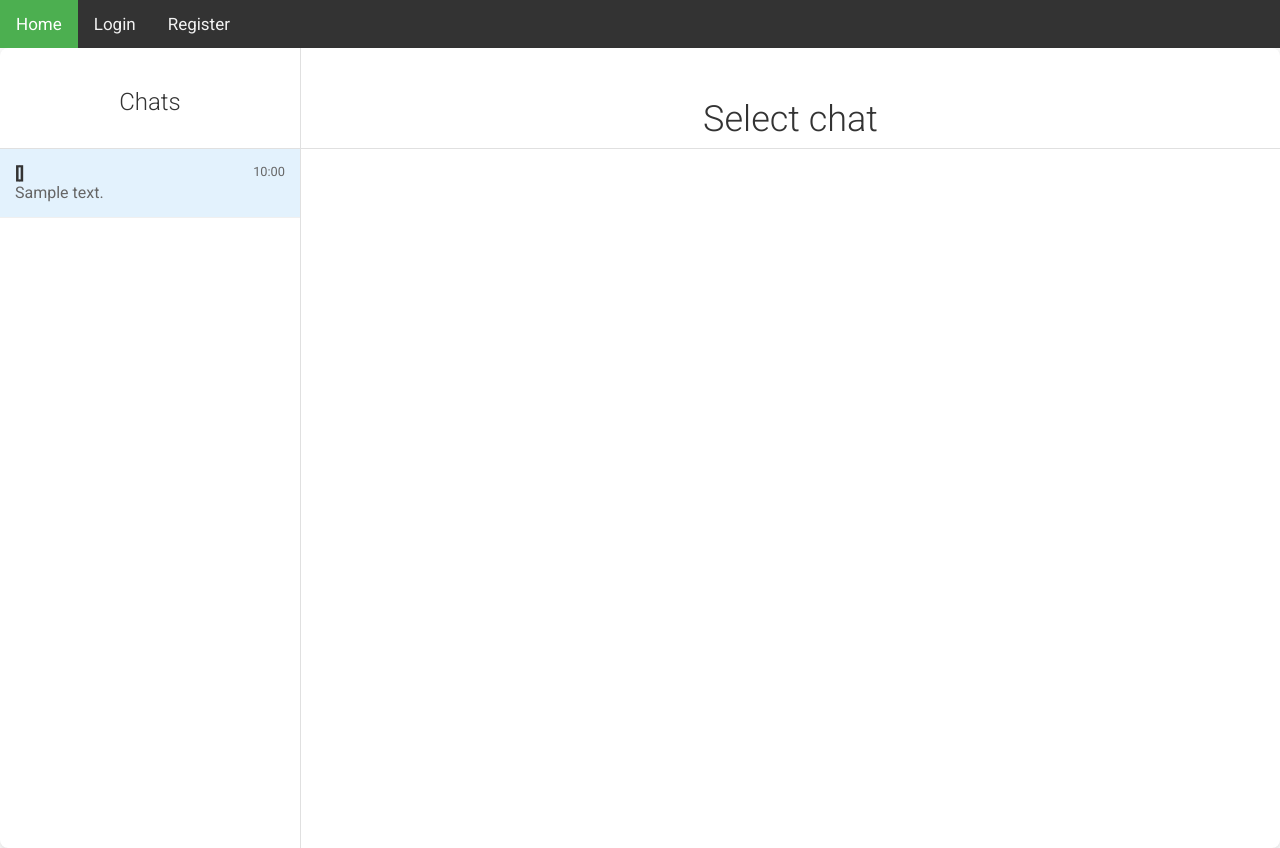
After one commit to DmitriiViktorov/InstantMessages, a FastAPI app: template app/templates/chats.html in a window 1280 px wide. The commit adds this page. Run offline with FastAPI, Linux system fonts and the light colour scheme; the template is opened without the code that fills it: most values are stand-ins (such as "Sample title", 1, 10 or a date in 2020); parts of the project's set-up code (start-up, migrations or seed data) failed here and were passed over.

Commit message:
I have configured the operation of chats, added permissions to access chat rooms. distributed the code into separated modules.

```diff
--- a/app/auth/auth.py
+++ b/app/auth/auth.py
@@ -1,8 +1,6 @@
-from fastapi_users.authentication import CookieTransport
 import redis.asyncio
-from fastapi_users.authentication import RedisStrategy
-from fastapi_users.authentication import AuthenticationBackend
 from fastapi_users import FastAPIUsers
+from fastapi_users.authentication import CookieTransport, RedisStrategy, AuthenticationBackend
 
 from .models import User
 from .manager import get_user_manager
@@ -18,7 +16,7 @@ cookie_transport = CookieTransport(
 
 redis = redis.asyncio.from_url(
     "redis://cache:6379",
-    decode_responses=True
+    decode_responses=False
 )
 
 def get_redis_strategy() -> RedisStrategy:
--- a/app/chat/models.py
+++ b/app/chat/models.py
@@ -1,4 +1,4 @@
-from sqlalchemy import Column, Integer, String, Text, ForeignKey, DateTime
+from sqlalchemy import Column, Integer, Text, ForeignKey, DateTime
 from sqlalchemy.sql import func
 
 from database import Base
--- a/app/main.py
+++ b/app/main.py
@@ -13,15 +13,23 @@ from auth.models import User
 
 from templates_config import templates
 
+from contextlib import asynccontextmanager
+
+
+from fastapi_cache import FastAPICache
+from fastapi_cache.backends.redis import RedisBackend
+
+from redis import asyncio as aioredis
+from fastapi_cache.decorator import cache
+
+
 @asynccontextmanager
 async def lifespan(app: FastAPI):
-    # async with engine.begin() as conn:
-    #     await conn.run_sync(Base.metadata.drop_all)
-        # await conn.run_sync(Base.metadata.create_all, checkfirst=True)
+    redis = aioredis.from_url("redis://cache:6379")
+    FastAPICache.init(RedisBackend(redis), prefix="fastapi-cache")
     yield
     await SessionLocal().close()
     await engine.dispose()
-
 
 app = FastAPI(lifespan=lifespan)
 app.mount("/static", StaticFiles(directory="static"), name="static")
--- a/app/static/css/base.css
+++ b/app/static/css/base.css
@@ -1,122 +1,99 @@
 @import url(//fonts.googleapis.com/css?family=Roboto:500,300,400);
 
 body {
-    margin:0;
-    font-family:'Roboto', sans-serif;
-    font-weight:400;
-    color:#333;
+    margin: 0;
+    font-family: 'Roboto', sans-serif;
+    font-weight: 400;
+    color: #333;
+    background-color: #f9f9f9; /* Базовый фоновый цвет */
 }
 
 a {
-    color:#3fad37;
-    text-decoration:none;
+    color: #3fad37;
+    text-decoration: none;
 }
 
 ul {
-    float:left;
+    padding: 0;
+    margin: 0;
+    list-style: none;
 }
 
 h1, h2, h3, h4, h5, h6 {
-    font-family:'Roboto', sans-serif;
-    font-weight:300;
+    font-family: 'Roboto', sans-serif;
+    font-weight: 300;
 }
 
 h1 {
-    background:#efefef;
-    width:100%;
-    overflow:auto;
-    padding:20px 0 20px 40px;
-    margin:0;
+    background: #efefef;
+    padding: 20px 40px;
+    margin: 0;
+    overflow: hidden;
 }
 
 .module {
-    padding:10px 20px;
-    float:left;
-    width:600px;
-}
-
-.module h3 {
-    margin:20px 0 0;
-    padding:0;
-    width:100%;
-}
-
-.module p {
-    margin:10px 0 20px;
-    width:100%;
-    float:left;
+    padding: 10px 20px;
+    max-width: 600px;
+    margin: 0 auto; /* Центрирование модуля */
 }
 
 #header {
-    background:#4dcc43;
-    overflow:auto;
-    padding:10px 20px;
-    border-bottom:6px solid #3fad37;
+    background: #4dcc43;
+    padding: 10px 20px;
+    border-bottom: 6px solid #3fad37;
+    display: flex;
+    justify-content: space-between;
+    align-items: center;
 }
 
 #header .logo {
-    text-decoration:none;
-    font-family:'Roboto', sans-serif;
-    font-weight:300;
-    text-transform:uppercase;
-    font-size:24px;
-    color:#fff;
-    float:left;
+    font-family: 'Roboto', sans-serif;
+    font-weight: 300;
+    text-transform: uppercase;
+    font-size: 24px;
+    color: #fff;
 }
 
 #header a {
-    color:#fff;
-}
-
-#header .menu {
-    list-style:none;
-    float:right;
-    margin:0;
-    padding:0;
+    color: #fff;
 }
 
 .contents {
-    width:20%;
-    padding:10px;
-    float:left;
-    background:#333;
+    width: 20%;
+    padding: 10px;
+    float: left;
+    background: #333;
     color: #fff;
-    font-family:'Roboto', sans-serif;
-}
-
-.contents ul {
-    list-style:none;
-    margin:0;
-    padding:0;
-    width:100%;
 }
 
 .contents ul li {
-    margin:0 0 10px 0;
-    padding:4px 10px 10px;
-    overflow:auto;
-    cursor:move;
+    padding: 10px;
+    border-bottom: 1px solid #444;
+    cursor: pointer;
 }
 
-
 #chat-container {
-    max-width: 600px;
+    width: 600px;
     margin: 20px auto;
+    background-color: #f5f5f5;
+    border-radius: 8px;
+    overflow: hidden;
+    box-shadow: 0 2px 4px rgba(0, 0, 0, 0.1);
 }
 
 #messages {
     height: 400px;
     overflow-y: auto;
+    padding: 20px;
     border: 1px solid #ccc;
-    padding: 10px;
-    margin-bottom: 10px;
 }
 
 .message {
-    margin: 10px 0;
     padding: 8px 12px;
     border-radius: 8px;
     max-width: 70%;
+    margin-bottom: 10px;
+    position: relative;
 }
 
 .sent {
@@ -131,17 +108,138 @@ h1 {
 .message-time {
     font-size: 0.8em;
     color: #666;
-    margin-left: 8px;
+    position: absolute;
+    bottom: 5px;
+    right: 10px;
 }
 
 #message-form {
     display: flex;
-    gap: 10px;
+    padding: 20px;
+    background: #fff;
+    border-top: 1px solid #e0e0e0;
 }
 
 #messageText {
     flex-grow: 1;
-    padding: 8px;
+    padding: 10px;
+    border: 1px solid #e0e0e0;
+    border-radius: 4px;
+}
+
+button {
+    padding: 10px 20px;
+    background: #1976d2;
+    color: #fff;
+    border: none;
+    border-radius: 4px;
+    cursor: pointer;
+    transition: background-color 0.3s;
+}
+
+button:hover {
+    background: #1565c0;
+}
+
+.chat-layout {
+    display: flex;
+    height: 100vh;
+    max-width: 1400px;
+    margin: 0 auto;
+    background: #fff;
+    border-radius: 8px;
+    overflow: hidden;
+    box-shadow: 0 2px 4px rgba(0, 0, 0, 0.1);
+}
+
+.sidebar {
+    width: 300px;
+    display: flex;
+    flex-direction: column;
+    border-right: 1px solid #e0e0e0;
+}
+
+.sidebar-header {
+    height: 60px;
+    padding: 20px;
+    border-bottom: 1px solid #e0e0e0;
+    text-align: center;
+    font-weight: bold;
+}
+
+.chat-list {
+    overflow-y: auto;
+    flex-grow: 1;
+}
+
+.chat-item {
+    display: flex;
+    padding: 15px;
+    text-decoration: none;
+    color: inherit;
+    border-bottom: 1px solid #f0f0f0;
+    transition: background-color 0.2s;
+}
+
+.chat-item:hover {
+    background-color: #f5f5f5;
+}
+
+.chat-item.active {
+    background-color: #e3f2fd;
+}
+
+.chat-item-avatar {
+    width: 40px;
+    height: 40px;
+    border-radius: 50%;
+    background: #e0e0e0;
+    display: flex;
+    align-items: center;
+    justify-content: center;
+    font-weight: bold;
+    margin-right: 15px;
+}
+
+.chat-item-info {
+    flex-grow: 1;
+    min-width: 0;
+}
+
+.chat-item-top {
+    display: flex;
+    justify-content: space-between;
+}
+
+.chat-item-name {
+    font-weight: bold;
+}
+
+.chat-item-time {
+    font-size: 0.8em;
+    color: #666;
+}
+
+.chat-item-message {
+    color: #666;
+    white-space: nowrap;
+    overflow: hidden;
+    text-overflow: ellipsis;
+}
+
+.chat-main {
+    flex-grow: 1;
+    display: flex;
+    flex-direction: column;
+}
+
+.chat-header {
+    height: 60px;
+    padding: 20px;
+    border-bottom: 1px solid #e0e0e0;
+    text-align: center;
+    font-size: 1.5em;
+    font-weight: bold;
 }
 
 .topnav {
@@ -170,3 +268,33 @@ h1 {
     background-color: #4CAF50;
     color: white;
 }
+
+.toast {
+    position: fixed;
+    top: 20px;
+    right: 20px;
+    padding: 15px 25px;
+    background: #f44336;  /* Красный для ошибок */
+    color: white;
+    border-radius: 4px;
+    box-shadow: 0 4px 8px rgba(0,0,0,0.1);
+    z-index: 1000;
+    opacity: 0;
+    transition: opacity 0.3s ease-in-out;
+}
+
+.toast.show {
+    opacity: 1;
+}
+
+.toast.success {
+    background: #4CAF50;  /* Зеленый для успеха */
+}
+
+.toast.error {
+    background: #f44336;  /* Красный для ошибок */
+}
+
+.toast.warning {
+    background: #ff9800;  /* Оранжевый для предупреждений */
+}
--- a/app/templates/base.html
+++ b/app/templates/base.html
@@ -17,7 +17,7 @@
     <a class="active" href="{{ url_for('home') }}">Home</a>
     {% if user %}
     	<a href="/profile">Your profile</a>
-      <a href="/chat">Chat</a>
+      <a href="/chat">Chats</a>
       <a href="/logout">Log out</a>
     {% else %}
       <a href="/login">Login</a>
@@ -27,5 +27,29 @@
   {% block content %}
 
   {% endblock %}
+  <div id="toast" class="toast"></div>
+
+  <script>
+      function showToast(message, type = 'error') {
+          const toast = document.getElementById('toast');
+          toast.textContent = message;
+          toast.className = `toast ${type} show`;
+
+          setTimeout(() => {
+              toast.className = 'toast';
+          }, 5000);
+      }
+
+      document.addEventListener('DOMContentLoaded', () => {
+          const message = '{{ request.headers.get("X-Message", "") }}';
+          const messageType = '{{ request.headers.get("X-Message-Type", "") }}';
+
+          if (message) {
+              showToast(message, messageType);
+          }
+      });
+  </script>
+
+
 </body>
 </html>
--- /dev/null
+++ b/app/templates/chats.html
@@ -0,0 +1,48 @@
+{% extends "base.html" %}
+
+{% block title %}
+    Chat with User {{ other_user_id }}
+{% endblock %}
+
+{% block content %}
+   <div class="chat-layout">
+        <div class="sidebar">
+            <div class="sidebar-header">
+                <h2>Chats</h2>
+            </div>
+            <div class="chat-list">
+                {% for chat in chats %}
+                    <a href="/chat/{{ current_user_id }}/{{ chat.chat_id }}"
+                       class="chat-item {% if chat.chat_id == other_user_id %}active{% endif %}">
+                        <div class="chat-item-info">
+                            <div class="chat-item-top">
+                                <span class="chat-item-name">{{ chat.nick_name }}</span>
+                                {% if chat.last_message %}
+                                    <span class="chat-item-time">
+                                        {{ chat.last_message.created_at | time_format }}
+                                    </span>
+                                {% endif %}
+                            </div>
+                            <div class="chat-item-message">
+                                {% if chat.last_message %}
+                                    {{ chat.last_message.message[:20] }}{% if chat.last_message.message|length > 20 %}...{% endif %}
+                                {% else %}
+                                  No messages yet.
+                                {% endif %}
+                            </div>
+                        </div>
+                    </a>
+                {% endfor %}
+            </div>
+        </div>
+
+        <div class="chat-main">
+            <div class="chat-header">
+                <h2>Select chat</h2>
+            </div>
+
+        </div>
+    </div>
+
+
+{% endblock %}
--- a/app/templates_config.py
+++ b/app/templates_config.py
@@ -1,3 +1,18 @@
+from typing import Union
 from fastapi.templating import Jinja2Templates
+from datetime import datetime
+
+def time_format(value: Union[datetime, str]):
+    if isinstance(value, str):
+        try:
+            dt = datetime.fromisoformat(value)
+            return dt.strftime("%H:%M")
+        except:
+            return value
+    elif isinstance(value, datetime):
+        return value.strftime("%H:%M")
+    return value
+
 
 templates = Jinja2Templates(directory="templates")
+templates.env.filters["time_format"] = time_format
```
Also changed, not shown: app/chat/manager.py (added, +32 -0 lines), app/chat/router.py (+63 -43 lines), app/chat/utils.py (added, +74 -0 lines), app/static/css/chat.css (deleted, +0 -44 lines), app/templates/chat-room.html (+41 -4 lines), app/templates/chat.html (deleted, +0 -34 lines).
